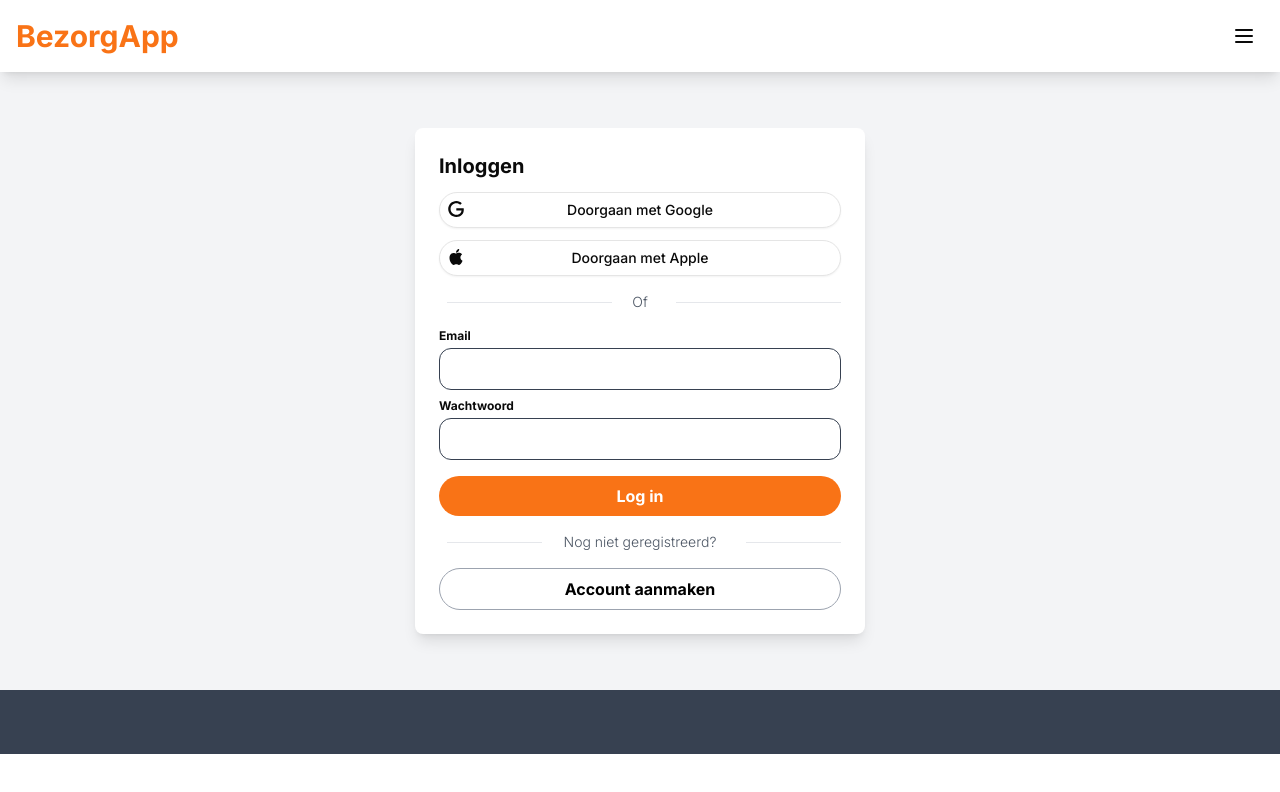
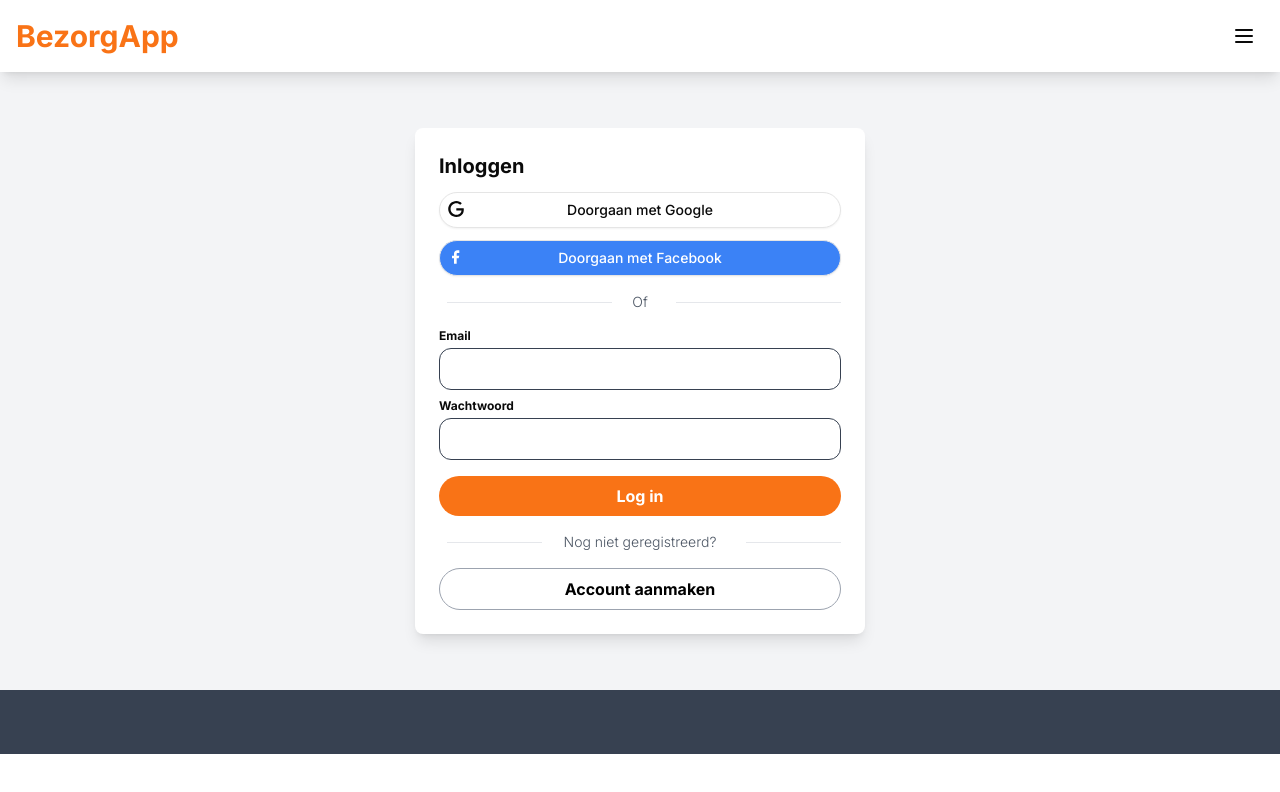
Before and after one commit to sjoerdvermeijden/next-delivery, a Next.js app: page /account in a window 1280 px wide. Shown: the top 792 px of the page. Built offline with nearby package versions, Linux system fonts and the light colour scheme.

Commit message:
Adds a facebook icon and changes duplicate id

```diff
--- a/src/components/login-form.tsx
+++ b/src/components/login-form.tsx
@@ -20,14 +20,11 @@ function LoginForm({ }: Props) {
                   </svg>
                   Doorgaan met Google
                 </Button>
-                <Button variant="outline" className="relative w-full rounded-3xl">
-                    <svg xmlns="http://www.w3.org/2000/svg" viewBox="0 0 24 24" className='absolute left-2 top-2'>
-                    <path
-                        d="M12.152 6.896c-.948 0-2.415-1.078-3.96-1.04-2.04.027-3.91 1.183-4.961 3.014-2.117 3.675-.546 9.103 1.519 12.09 1.013 1.454 2.208 3.09 3.792 3.039 1.52-.065 2.09-.987 3.935-.987 1.831 0 2.35.987 3.96.948 1.637-.026 2.676-1.48 3.676-2.948 1.156-1.688 1.636-3.325 1.662-3.415-.039-.013-3.182-1.221-3.22-4.857-.026-3.04 2.48-4.494 2.597-4.559-1.429-2.09-3.623-2.324-4.39-2.376-2-.156-3.675 1.09-4.61 1.09zM15.53 3.83c.843-1.012 1.4-2.427 1.245-3.83-1.207.052-2.662.805-3.532 1.818-.78.896-1.454 2.338-1.273 3.714 1.338.104 2.715-.688 3.559-1.701"
-                        fill="currentColor"
-                    />
+                <Button variant="outline" className="relative w-full rounded-3xl bg-blue-500 text-white">
+                   <svg viewBox="0 0 24 24" fill="currentColor" height="24px" width="24px" xmlns="http://www.w3.org/2000/svg" className='absolute left-2 top-2'>
+                        <path d="M17 2H14C12.6739 2 11.4021 2.52678 10.4645 3.46447C9.52678 4.40215 9 5.67392 9 7V10H6V14H9V22H13V14H16L17 10H13V7C13 6.73478 13.1054 6.48043 13.2929 6.29289C13.4804 6.10536 13.7348 6 14 6H17V2Z" />
                     </svg>
-                    Doorgaan met Apple
+                    Doorgaan met Facebook
                 </Button>
             </div>
             <div className='relative mb-4'>
--- a/src/components/register-form.tsx
+++ b/src/components/register-form.tsx
@@ -20,22 +20,19 @@ function RegisterForm({ }: Props) {
                   </svg>
                   Doorgaan met Google
                 </Button>
-                <Button variant="outline" className="relative w-full rounded-3xl">
-                    <svg xmlns="http://www.w3.org/2000/svg" viewBox="0 0 24 24" className='absolute left-2 top-2'>
-                    <path
-                        d="M12.152 6.896c-.948 0-2.415-1.078-3.96-1.04-2.04.027-3.91 1.183-4.961 3.014-2.117 3.675-.546 9.103 1.519 12.09 1.013 1.454 2.208 3.09 3.792 3.039 1.52-.065 2.09-.987 3.935-.987 1.831 0 2.35.987 3.96.948 1.637-.026 2.676-1.48 3.676-2.948 1.156-1.688 1.636-3.325 1.662-3.415-.039-.013-3.182-1.221-3.22-4.857-.026-3.04 2.48-4.494 2.597-4.559-1.429-2.09-3.623-2.324-4.39-2.376-2-.156-3.675 1.09-4.61 1.09zM15.53 3.83c.843-1.012 1.4-2.427 1.245-3.83-1.207.052-2.662.805-3.532 1.818-.78.896-1.454 2.338-1.273 3.714 1.338.104 2.715-.688 3.559-1.701"
-                        fill="currentColor"
-                    />
+                <Button variant="outline" className="relative w-full rounded-3xl bg-blue-500 text-white">
+                    <svg viewBox="0 0 24 24" fill="currentColor" height="24px" width="24px" xmlns="http://www.w3.org/2000/svg" className='absolute left-2 top-2'>
+                        <path d="M17 2H14C12.6739 2 11.4021 2.52678 10.4645 3.46447C9.52678 4.40215 9 5.67392 9 7V10H6V14H9V22H13V14H16L17 10H13V7C13 6.73478 13.1054 6.48043 13.2929 6.29289C13.4804 6.10536 13.7348 6 14 6H17V2Z" />
                     </svg>
-                    Doorgaan met Apple
+                    Doorgaan met Facebook
                 </Button>
             </div>
             <div className='relative mb-4'>
                 <p className='flex justify-center w-full before:content-[attr(after)] before:ml-2 before:h-[0.1px] before:bg-gray-200 before:z-10 before:w-[165px] before:absolute before:left-0 before:top-2.5 after:content-[attr(after)] after:ml-2 after:h-[0.1px] after:bg-gray-200 after:z-10 after:w-[165px] after:absolute after:right-0 after:top-2.5 text-gray-600 font-light text-sm'>Of</p>
             </div>
             <form action="" className='flex flex-col mb-4'>
-                <label htmlFor="email" className='mb-1 text-xs font-bold'>Naam</label>
-                <input className='mb-3 border p-2 rounded-xl' type="text" name="" id="email" />
+                <label htmlFor="name" className='mb-1 text-xs font-bold'>Naam</label>
+                <input className='mb-3 border p-2 rounded-xl' type="text" name="" id="name" />
                 <label htmlFor="email" className='mb-1 text-xs font-bold'>E-mailadres</label>
                 <input className='mb-3 border p-2 rounded-xl' type="email" name="" id="email" />
                 <label htmlFor="wachtwoord" className='mb-1 text-xs font-bold'>Wachtwoord</label>
```
